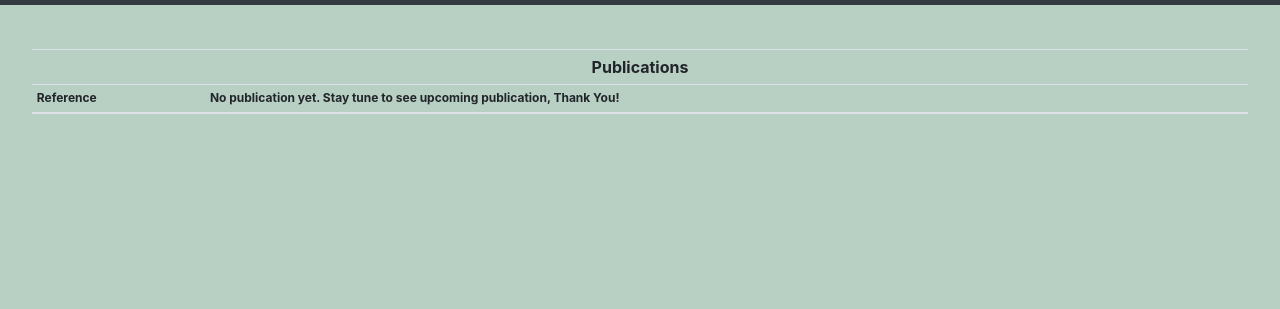
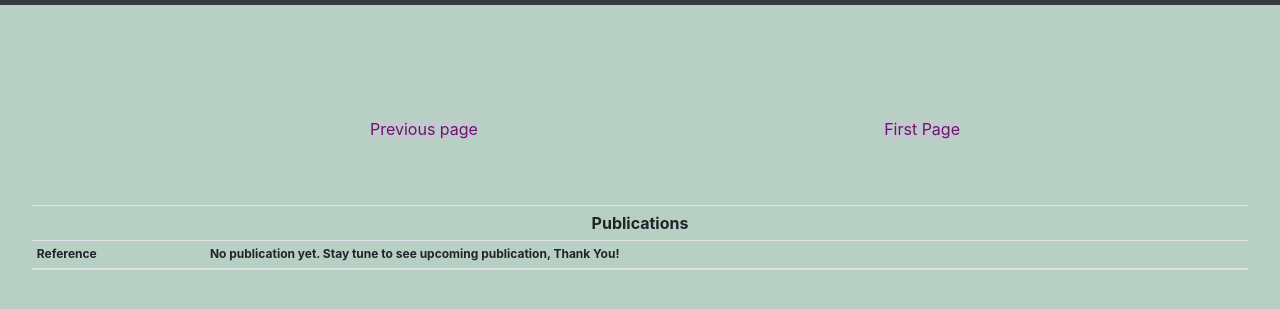
Before and after one commit to hellokashyap/hellokashyap.github.io, a plain HTML site: page Publication.html in a window 1280 px wide. Shown: the part 51-360 px from the top of the page. Drawn offline with nearby package versions, Linux system fonts and the light colour scheme.

Commit message:
Update Publication.html

```diff
--- a/Publication.html
+++ b/Publication.html
@@ -54,6 +54,13 @@
                     <th scope="col">No publication yet. Stay tune to see upcoming publication, Thank You!</th>
                 </tr>
             </thead>
+            <div class="container mt-5 mb-5">
+            <div class="row">
+                <div class="col-md-6 offset-md-3">
+              <p class="float-left"> <a href= "Publication.html">Previous page</a>  <p class="float-right"> <a href="index.html">First Page</a>
+            </div>
+         </div>
+     </div>
         <footer>
             <p class="footer">Designed and implemented by Shashi Kumar Mishra for CS50W Project 0. May 2020.</p>
         </footer>
```
